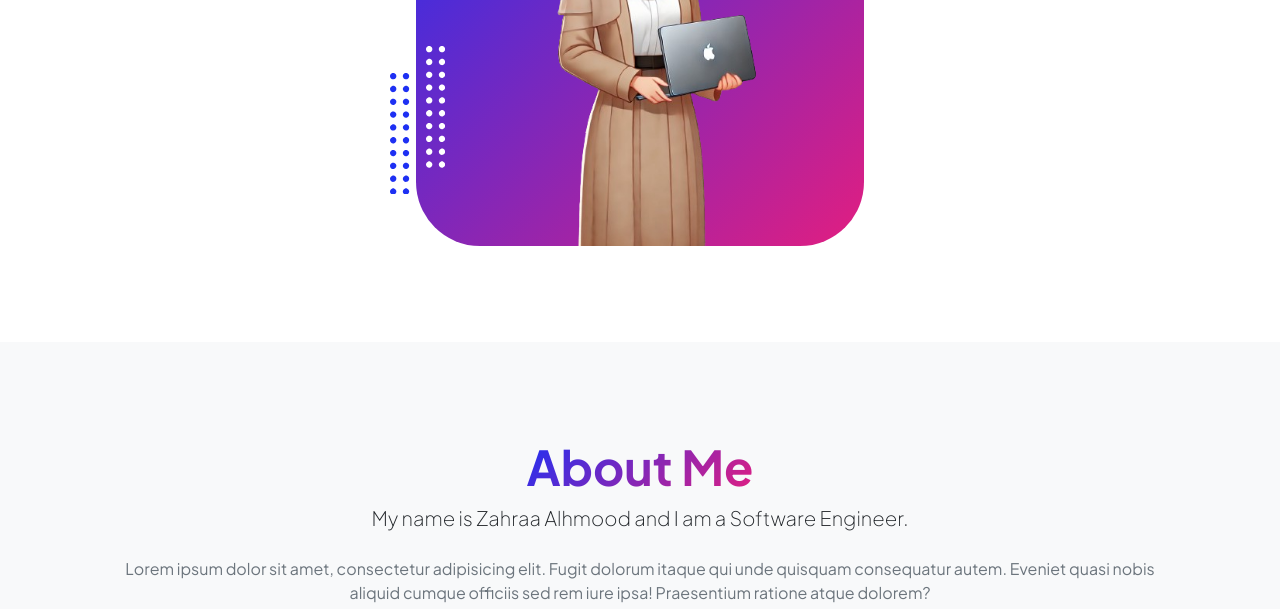
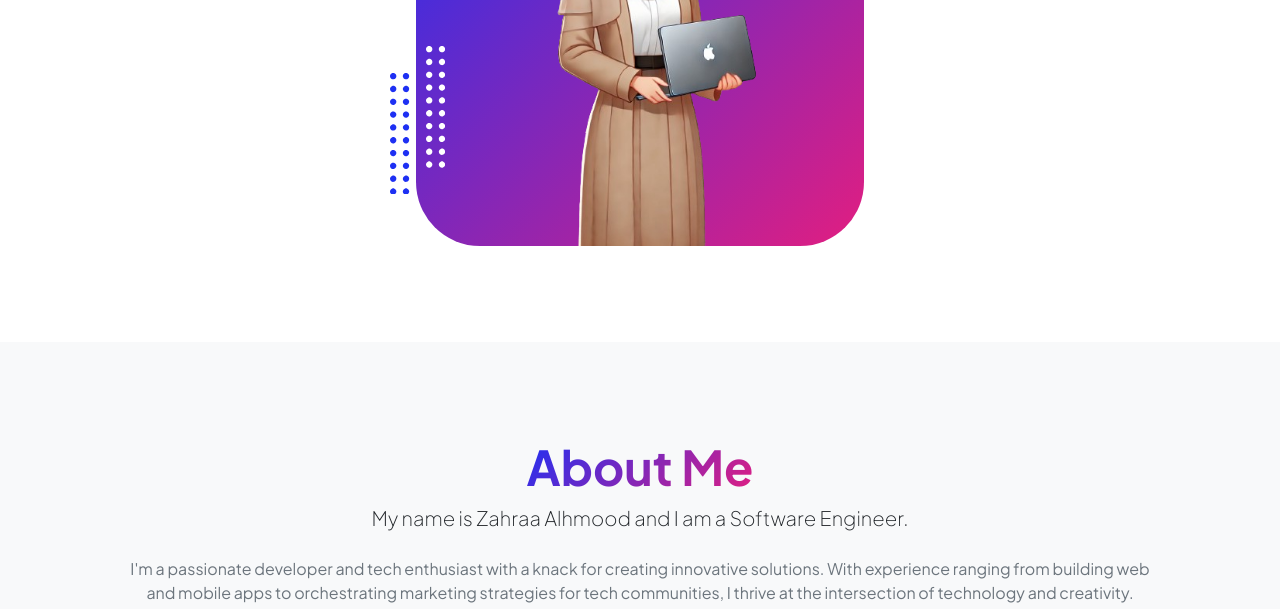
Before and after one commit to Zahraa222/Portfolio, a plain HTML site: page index.html in a window 1280 px wide. Shown: the part 805-1414 px from the top of the page. Drawn offline with nearby package versions, Linux system fonts and the light colour scheme.

Commit message:
edit "about me" section

```diff
--- a/index.html
+++ b/index.html
@@ -184,7 +184,7 @@
                             <div class="text-center my-5">
                                 <h2 class="display-5 fw-bolder"><span class="text-gradient d-inline">About Me</span></h2>
                                 <p class="lead fw-light mb-4">My name is Zahraa Alhmood and I am a Software Engineer.</p>
-                                <p class="text-muted">Lorem ipsum dolor sit amet, consectetur adipisicing elit. Fugit dolorum itaque qui unde quisquam consequatur autem. Eveniet quasi nobis aliquid cumque officiis sed rem iure ipsa! Praesentium ratione atque dolorem?</p>
+                                <p class="text-muted">I'm a passionate developer and tech enthusiast with a knack for creating innovative solutions. With experience ranging from building web and mobile apps to orchestrating marketing strategies for tech communities, I thrive at the intersection of technology and creativity. Whether facilitating engineering lab sessions, leading student clubs, or organizing hackathons, my goal is to leverage technology to make a meaningful impact. Welcome to my portfolio, where you can explore my projects and journey in the tech world.</p>
                                 <div class="d-flex justify-content-center fs-2 gap-4">
                                     <a class="text-gradient" href="https://www.linkedin.com/in/zahraa-alhmood/"><i class="bi bi-linkedin"></i></a>
                                     <a class="text-gradient" href="https://github.com/Zahraa222"><i class="bi bi-github"></i></a>
```
